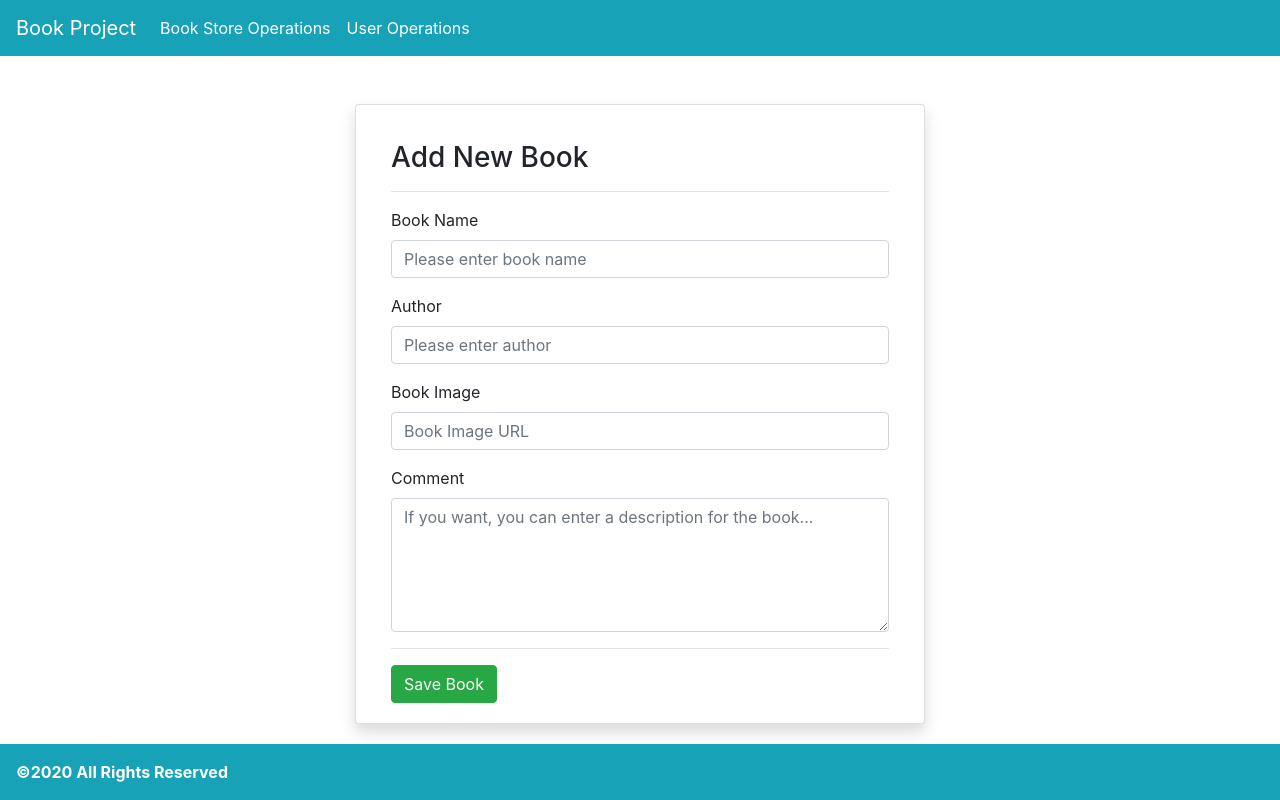
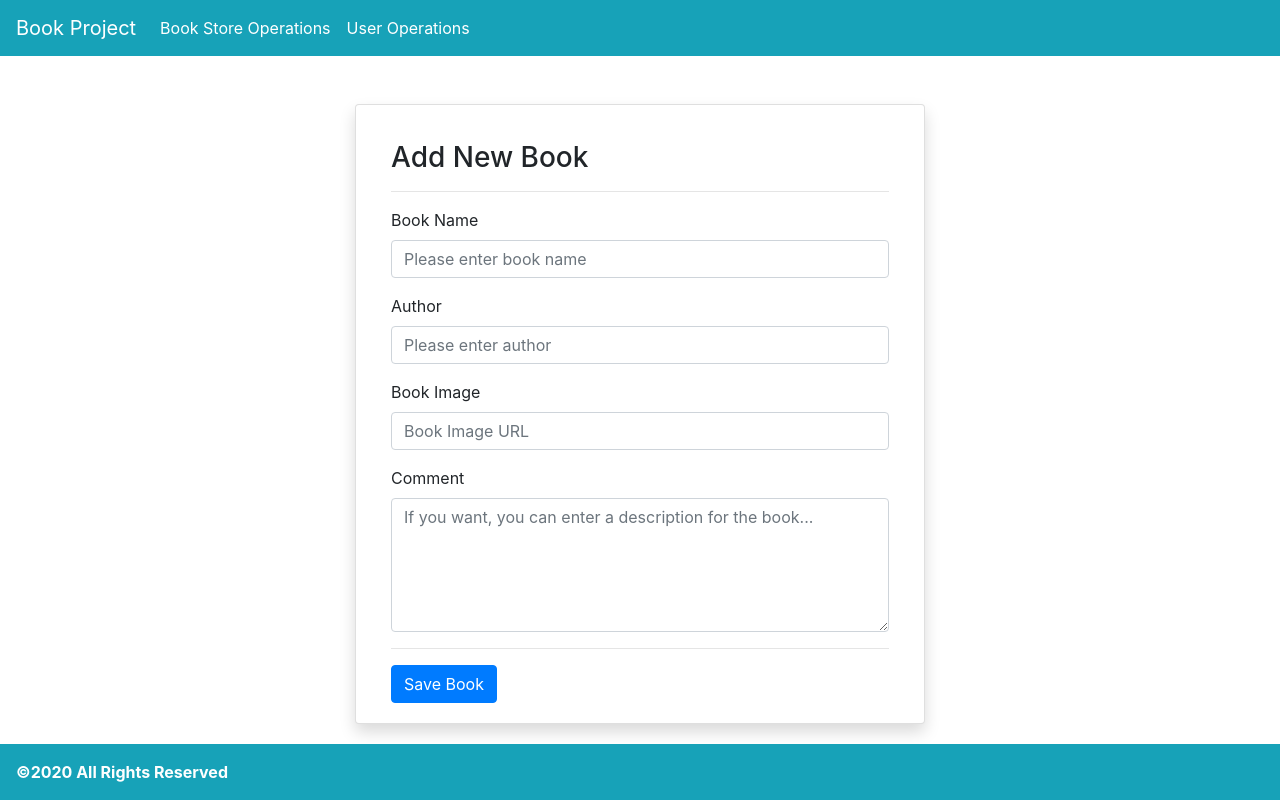
Before and after one commit to onurmorcagok/Library_Project_Vue.js, a Vue app in the folder library-project/: page /books in a window 1280 px wide. Built offline with nearby package versions, Linux system fonts and the light colour scheme.

Commit message:
Update Books.vue

```diff
--- a/library-project/src/components/Books.vue
+++ b/library-project/src/components/Books.vue
@@ -23,7 +23,7 @@
                               class="form-control"></textarea>
                 </div>
                 <hr>
-                <button class="btn btn-success">Save Book</button>
+                <button class="btn btn-primary">Save Book</button>
             </div>
         </div>
     </div>
```
